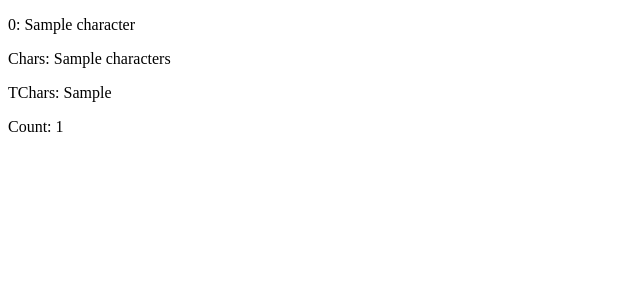
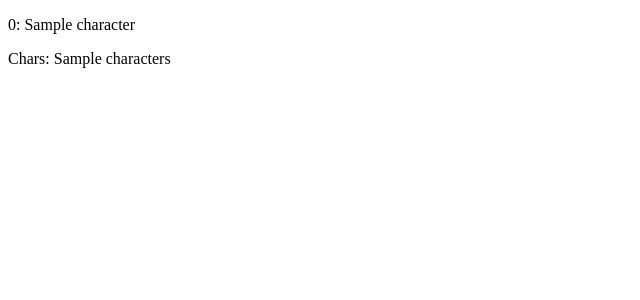
Before and after one commit to metajarra/Sample-Site-2, a Flask app: template templates/seeposts.html in a window 1280 px wide. Shown: the top 300 px of the page, without its empty margins (0-640 px from the left). Run offline with Flask 2, Linux system fonts and the light colour scheme; the template is opened without the code that fills it: most values are stand-ins (such as "Sample title", 1, 10 or a date in 2020).

Commit message:
Update seeposts.html

```diff
--- a/templates/seeposts.html
+++ b/templates/seeposts.html
@@ -21,8 +21,6 @@
         {% if characters %}
             <p>0: {{ characters[0].name }}</p>
             <p>Chars: {{ characters }}</p>
-            <p>TChars: {{ chars2 }}</p>
-            <p>Count: {{ count }}</p>
         {% endif %}
     </form>
 </body>
```
